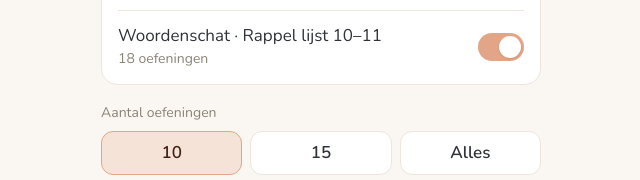
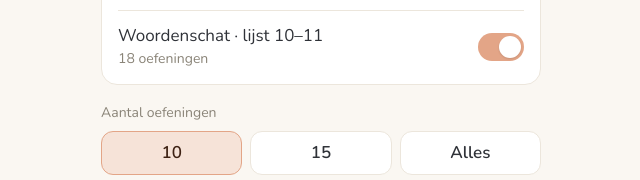
Before and after one commit to vincentschroeven/frans, a plain HTML site: page index.html in a window 1280 px wide. Shown: the part 495-675 px from the top of the page, 319-959 px from the left. Drawn offline with nearby package versions, Linux system fonts and the light colour scheme.

Commit message:
Kortere naam voor woordenschat
Co-Authored-By: Claude Opus 5.5 <noreply@anthropic.com>
Claude-Session: https://claude.ai/code/session_01AKGV3Q6sfsLA7ky4VfDybt

```diff
--- a/index.html
+++ b/index.html
@@ -135,7 +135,7 @@ class Data {
         { t: "lmc", label: "luisteren: passé composé met être", q: "Luister en kies de juiste vertaling", tense: "passé composé", full: "Elle est venue hier soir.", nl: "Ze is gisteravond gekomen.", o: ["Ze is gisteravond gekomen.", "Ze komt morgenavond.", "Ze was gisteravond moe."], a: 0, tip: "Est venue = is gekomen (passé composé met être)." },
         { t: "lrep", label: "nazeggen: lui", q: "Luister en zeg de zin hardop na", full: "Je lui téléphone tous les soirs.", nl: "Ik bel hem (of haar) elke avond.", tip: "Tous les soirs: de s van tous hoor je hier niet." }
       ]},
-      { key: "rappel", color: "#A9C7B8", name: "Woordenschat · Rappel lijst 10–11", sub: "18 oefeningen · vertalingen en zinnen niet uit het boek", ex: [
+      { key: "rappel", color: "#A9C7B8", name: "Woordenschat · lijst 10–11", sub: "18 oefeningen · vertalingen en zinnen niet uit het boek", ex: [
         { t: "mc", label: "afin de (om te) · lijst 10", q: "Wat betekent «afin de» hier?", s: "Je travaille dur afin de réussir mon examen.", full: "Je travaille dur afin de réussir mon examen.", nl: "Ik werk hard om te slagen voor mijn examen.", o: ["om te", "ondanks", "in plaats van"], a: 0, tip: "Afin de + infinitief = om te. Afin que + zin = opdat." },
         { t: "mc", label: "à cause de (door, wegens) · lijst 10", q: "Welk woord past?", s: "Il est resté à la maison ___ sa maladie.", full: "Il est resté à la maison à cause de sa maladie.", nl: "Hij is thuisgebleven door zijn ziekte.", o: ["à cause de", "grâce à", "afin de"], a: 0, tip: "À cause de = door, wegens (meestal iets negatiefs). Grâce à = dankzij (iets positiefs).", why: { 1: "Grâce à = dankzij: voor iets positiefs. Een ziekte is negatief → à cause de.", 2: "Afin de = om te: een doel, geen oorzaak." } },
         { t: "type", label: "avant de (voor, voordat) · lijst 10", q: "Vul aan", nl: "Ik poets mijn tanden voor ik ga slapen.", s: "Je me brosse les dents ___ me coucher.", full: "Je me brosse les dents avant de me coucher.", accept: ["avant de"], show: "avant de", tip: "Avant de + infinitief. Avant que + zin met onderwerp en werkwoord.", why: { "avant que": "Avant que gebruik je voor een hele zin (met onderwerp en werkwoord). Hier volgt een infinitief → avant de.", "après": "Après = na. Hier: vóór." } },
```
